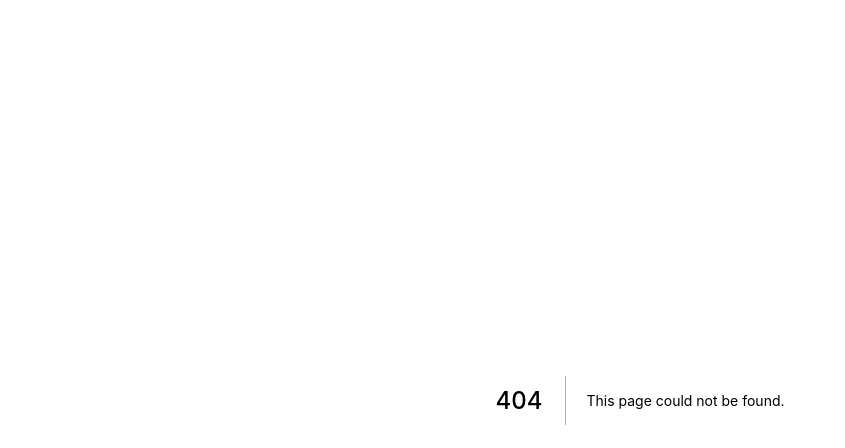
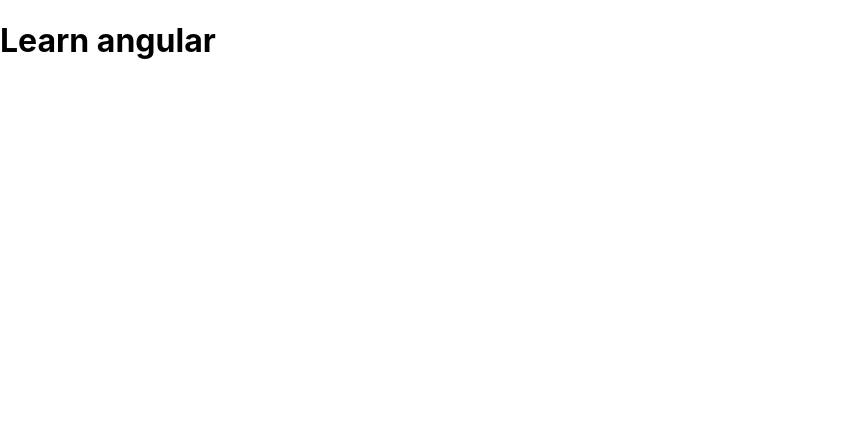
Before and after one commit to DevLaka/next-app-demo, a Next.js app: page /learn/angular in a window 1280 px wide. Before the commit this address had no page. Shown: the top 448 px of the page, without its empty margins (0-845 px from the left). Built offline with nearby package versions, Linux system fonts and the light colour scheme.

Commit message:
add dynamic routes

```diff
--- /dev/null
+++ b/pages/api/topics.js
@@ -0,0 +1,22 @@
+export default [
+  {
+    id: "react",
+    description:
+      "React is a free and open-source front-end JavaScript library for building user interfaces based on UI components.",
+  },
+  {
+    id: "angular",
+    description:
+      "Angular is a TypeScript-based free and open-source web application framework led by the Angular Team at Google and by a community of individuals and corporations.",
+  },
+  {
+    id: "next",
+    description:
+      "Next plc is a British multinational clothing, footwear and home products retailer, which has its headquarters in Enderby, England.",
+  },
+  {
+    id: "vue",
+    description:
+      "Vue.js is an open-source model–view–view model front end JavaScript framework for building user interfaces and single-page applications.",
+  },
+];
--- /dev/null
+++ b/pages/learn/[name].js
@@ -0,0 +1,13 @@
+import { useRouter } from "next/router";
+import topics from "../api/topics";
+
+const Learn = () => {
+  const router = useRouter();
+  const { name } = router.query;
+
+  const topic = topics.find((topic) => topic.id === name);
+
+  return <h1>Learn {topic.id} </h1>;
+};
+
+export default Learn;
```
Also changed, not shown: pages/index.js (+15 -18 lines).
